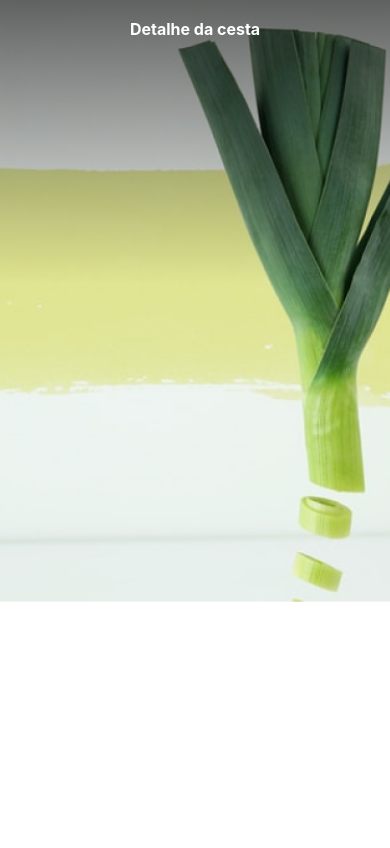
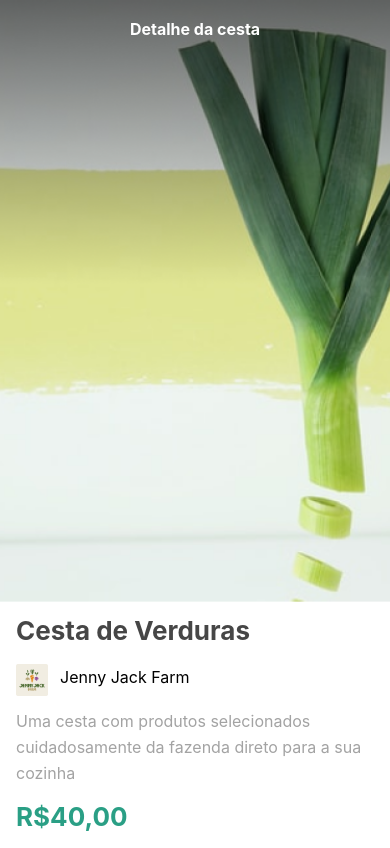
Before and after one commit to FelipeAGomes/ECommerceReactNative, a React Native app: screen / in a window 390 px wide. Built offline with nearby package versions, Linux system fonts and the light colour scheme.

Commit message:
Detalhes da cesta, imagem e estilo

```diff
--- a/src/telas/Cesta.js
+++ b/src/telas/Cesta.js
@@ -1,7 +1,8 @@
 import React from 'react';
-import { StyleSheet, Image, Dimensions, Text } from 'react-native';
+import { StyleSheet, Image, Dimensions, Text, View } from 'react-native';
 
 import topo from '../../assets/topo.png';
+import logo from '../../assets/logo.png';
 
 const width = Dimensions.get('screen').width; // para pegar a largura da tela
 
@@ -10,6 +11,15 @@
     return <>
     <Image source={topo} style={estilos.topo}/>
     <Text style={estilos.titulo}>Detalhe da cesta</Text>
+    <View style={estilos.cesta}>
+        <Text style={estilos.nome}>Cesta de Verduras</Text>
+        <View style={estilos.fazenda}>
+            <Image source={logo} style={estilos.imagemFazenda}/>
+            <Text style={estilos.nomeFazenda}>Jenny Jack Farm</Text>
+            </View>
+        <Text style={estilos.descricao}>Uma cesta com produtos selecionados cuidadosamente da fazenda direto para a sua cozinha</Text>
+        <Text style={estilos.preco}>R$40,00</Text>
+    </View>
     </>
 }
 
@@ -27,5 +37,40 @@
         color: "white",
         fontWeight: "bold",
         padding: 16
+    },
+    cesta:{
+        paddingVertical: 8,
+        paddingHorizontal: 16
+    },
+    nome:{
+        color: "#464646",
+        fontSize: 26,
+        lineHeight: 42,
+        fontWeight: "bold"
+    },
+    fazenda:{
+      flexDirection: "row", // ReactNative tem o flexDirection colunm por padrao
+      paddingVertical: 12
+    },
+    imagemFazenda:{
+        width: 32,
+        height: 32
+    },
+    nomeFazenda:{
+        fontSize: 16,
+        lineHeight: 26,
+        marginLeft: 12
+    },
+    descricao:{
+        color: "#A3A3A3",
+        fontSize: 16,
+        lineHeight: 26
+    },
+    preco: {
+        color: "#2A9F85",
+        fontWeight: "bold",
+        fontSize: 26,
+        lineHeight: 46,
+        marginTop: 8
     }
 });
```
